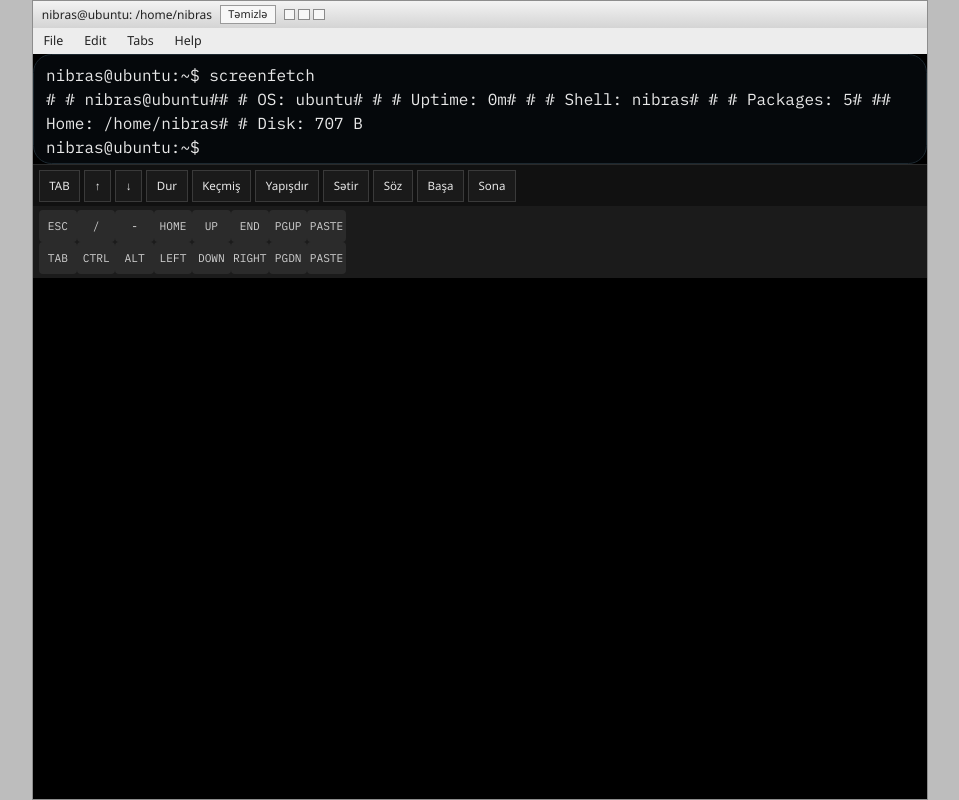
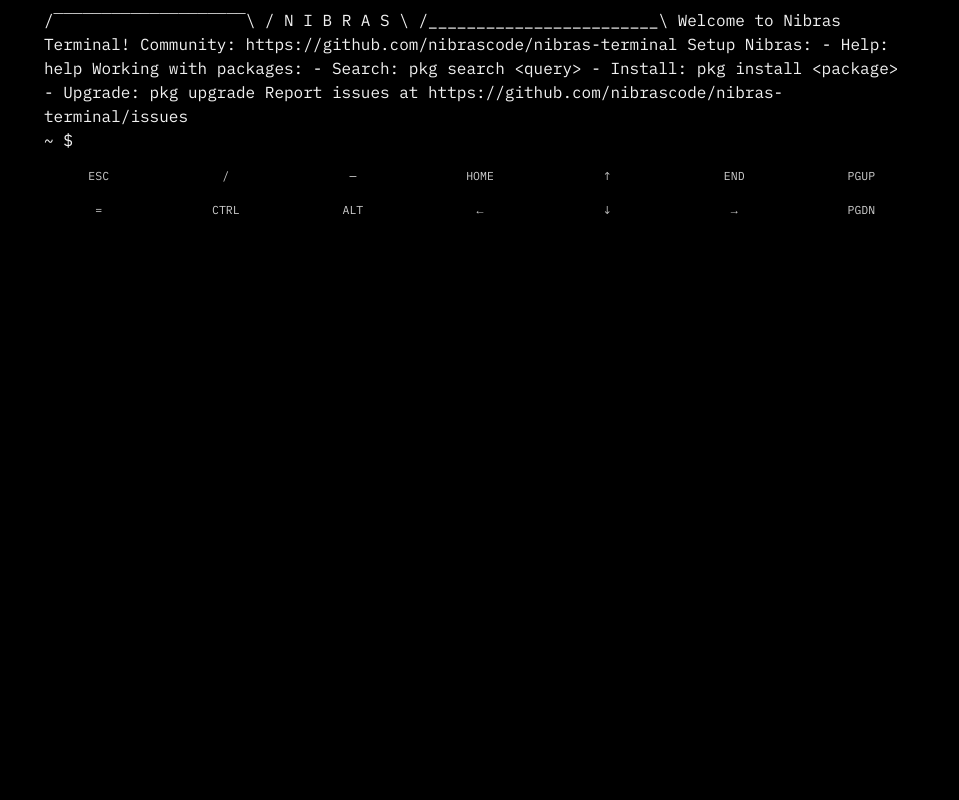
Before and after one commit to nibrascode/nibras-terminal, a React app: page web/index.html in a window 1280 px wide. Shown: the whole page, without its empty margins (160-1119 px from the left). Built offline with nearby package versions, Linux system fonts and the light colour scheme.

Commit message:
Terminalı Nibras loqosu və alt düymələrlə qara ekran et

```diff
--- a/src/components/nibras-terminal.tsx
+++ b/src/components/nibras-terminal.tsx
@@ -17,7 +17,6 @@ import {
   applyAnswer,
   emptySession,
   browserReady,
-  extraKeyRows,
   formatBytes,
   hydrate,
   importRepo,
@@ -25,9 +24,7 @@ import {
   isMarked,
   listHere,
   packHere,
-  prompt,
   runLine,
-  screenFetch,
   runNode,
   storeZip,
   complete,
@@ -52,11 +49,47 @@ const SSH_KEY = "nibras-terminal-ssh";
 const SIZE_KEY = "nibras-terminal-size";
 const LANG_KEY = "nibras-terminal-lang";
 
-const GREETING = "Nibras Terminal ilə çalışmağa xoş gəlmisiniz!";
-const BOOT: Line[] = [
-  { kind: "in", text: `$ echo "${GREETING}"` },
-  { kind: "out", text: GREETING },
-];
+const MOTD = `   /‾‾‾‾‾‾‾‾‾‾‾‾‾‾‾‾‾‾‾‾\\
+  /    N I B R A S      \\
+ /________________________\\
+
+Welcome to Nibras Terminal!
+
+Community:  https://github.com/nibrascode/nibras-terminal
+
+Setup Nibras:
+- Help: help
+
+Working with packages:
+- Search: pkg search <query>
+- Install: pkg install <package>
+- Upgrade: pkg upgrade
+
+Report issues at https://github.com/nibrascode/nibras-terminal/issues`;
+
+const GREETING = "Welcome to Nibras Terminal";
+const BOOT: Line[] = [{ kind: "out", text: MOTD }];
+
+const PHONE_KEYS = [
+  [
+    ["ESC", "ESC"],
+    ["/", "/"],
+    ["-", "—"],
+    ["HOME", "HOME"],
+    ["UP", "↑"],
+    ["END", "END"],
+    ["PGUP", "PGUP"],
+  ],
+  [
+    ["=", "="],
+    ["CTRL", "CTRL"],
+    ["ALT", "ALT"],
+    ["LEFT", "←"],
+    ["DOWN", "↓"],
+    ["RIGHT", "→"],
+    ["PGDN", "PGDN"],
+  ],
+] as const;
 
 declare global {
   interface Window {
@@ -291,8 +324,6 @@ export function NibrasTerminal() {
   const [hunt, setHunt] = useState("");
   const [mark, setMark] = useState("");
   const [bell, setBell] = useState(false);
-  const [bar, setBar] = useState<"" | "file" | "edit" | "tabs" | "help">("");
-  const [keysOn, setKeysOn] = useState(true);
   const [favs, setFavs] = useState<string[]>([]);
   const [now, setNow] = useState(() => Date.now());
   const [scriptOpen, setScriptOpen] = useState(false);
@@ -320,8 +351,8 @@ export function NibrasTerminal() {
     const loaded = browserReady(loadSession());
     setSession(loaded);
     const stored = loadLines();
-    const fresh = stored.length <= 3 && stored.some((line) => line.text.includes(GREETING) || line.text.startsWith("Nibras Terminal"));
-    setLines(fresh || !stored.length ? [{ kind: "in", text: `${prompt(loaded)} screenfetch` }, { kind: "out", text: screenFetch(loaded) }] : stored);
+    const stock = !stored.length || (stored.length <= 4 && stored.some((line) => line.text.includes(GREETING) || line.text.includes("screenfetch") || line.text.includes("#     #") || line.text.includes("Welcome to Nibras")));
+    setLines(stock ? [{ kind: "out", text: MOTD }] : stored);
     const first = Object.keys(loaded.files).sort()[0];
     if (first) setEditing(first);
     const savedSize = Number(localStorage.getItem(SIZE_KEY));
@@ -558,7 +589,7 @@ export function NibrasTerminal() {
     if (!typed || busy) return;
     const shown = visibleCommand(typed);
     const base = { ...baseSession, history: [...baseSession.history, shown].slice(-80) };
-    const lead = repl === "python" ? ">>>" : repl === "node" ? ">" : prompt(base);
+    const lead = repl === "python" ? ">>>" : repl === "node" ? ">" : `${shortPrompt(base)} $`;
     push([{ kind: "in", text: `${lead} ${shown}` }]);
     setDraft("");
     setHunt("");
@@ -691,11 +722,12 @@ export function NibrasTerminal() {
       if (next) setDraft(next);
       return;
     }
-    if (event.ctrlKey && !event.altKey) {
+    if ((event.ctrlKey || mods.ctrl) && !event.altKey) {
       const key = event.key.toLowerCase();
-      if ("rclaeuwk".includes(key)) {
+      if (key.length === 1 && "rclaeuwk".includes(key)) {
         event.preventDefault();
         ctrlAction(key);
+        setMods({ ctrl: false, alt: false });
         return;
       }
     }
@@ -853,6 +885,10 @@ export function NibrasTerminal() {
       });
       return;
     }
+    if (key.length === 1) {
+      insertText(key);
+      return;
+    }
     box.current?.focus();
   }
 
@@ -891,63 +927,10 @@ export function NibrasTerminal() {
   return (
     <div className="nt-app">
       <div className={`nt-window ${bell ? "outline outline-1 outline-[#c04040]" : ""}`}>
-        <div className="nt-caption">
-          <span className="min-w-0 flex-1 truncate">{session.user || "root"}@{session.env ?? "nibras"}: {session.cwd}</span>
-          <button className="nt-clear" type="button" onClick={() => { setBar(""); setTab("term"); submit("clear"); }}>{say(lang, "Təmizlə")}</button>
-          <span className="nt-lights" aria-hidden="true"><i /><i /><i /></span>
-        </div>
-        <div className="nt-menubar">
-          {([
-            ["file", "File"],
-            ["edit", "Edit"],
-            ["tabs", "Tabs"],
-            ["help", "Help"],
-          ] as const).map(([id, label]) => (
-            <button key={id} className={bar === id ? "on" : ""} type="button" onClick={() => setBar((value) => (value === id ? "" : id))}>{label}</button>
-          ))}
-          {bar ? (
-            <div className="nt-drop">
-              {bar === "file" ? (
-                <>
-                  <button type="button" onClick={() => { setBar(""); setTab("term"); addSlot(); }}>New Tab</button>
-                  <button type="button" onClick={() => { setBar(""); setTab("term"); submit("clear"); }}>{say(lang, "Təmizlə")}</button>
-                  <button type="button" onClick={() => { setBar(""); setTab("file"); }}>{say(lang, "Fayl")}</button>
-                  <button type="button" onClick={() => { setBar(""); setTab("pick"); }}>{say(lang, "Seçimlər")}</button>
-                  <button type="button" onClick={() => { setBar(""); setTab("term"); box.current?.focus(); }}>Terminal</button>
-                </>
-              ) : null}
-              {bar === "edit" ? (
-                <>
-                  <button type="button" onClick={() => { setBar(""); void navigator.clipboard?.writeText(shown.map((line) => line.text).join("\n")); }}>Copy</button>
-                  <button type="button" onClick={() => { setBar(""); pressKey("PASTE"); }}>Paste</button>
-                  <button type="button" onClick={() => { setBar(""); setPast((value) => !value); }}>{say(lang, "Keçmiş")}</button>
-                  <button type="button" onClick={() => { setBar(""); setKeysOn((value) => !value); }}>Keys</button>
-                </>
-              ) : null}
-              {bar === "tabs" ? (
-                <>
-                  {(slots.length ? slots : [{ name: "1" }]).map((item, index) => (
-                    <button key={`${item.name}-${index}`} type="button" onClick={() => { setBar(""); switchSlot(index); }}>{item.name}</button>
-                  ))}
-                  <button type="button" onClick={() => { setBar(""); addSlot(); }}>+</button>
-                </>
-              ) : null}
-              {bar === "help" ? (
-                <>
-                  <button type="button" onClick={() => { setBar(""); setTab("term"); submit("help"); }}>help</button>
-                  <button type="button" onClick={() => { setBar(""); setTab("term"); submit("screenfetch"); }}>screenfetch</button>
-                  {LANGS.map((code) => (
-                    <button key={code} type="button" onClick={() => { setBar(""); void pickLang(code); }}>{langBusy === code ? "…" : code}</button>
-                  ))}
-                </>
-              ) : null}
-            </div>
-          ) : null}
-        </div>
         <main className="flex min-h-0 flex-1 flex-col overflow-hidden bg-black">
           {tab === "term" ? (
-            <div className="flex min-h-0 flex-1 flex-col gap-2">
-              <div className="nt-term" onClick={() => { setBar(""); box.current?.focus(); }}>
+            <div className="flex min-h-0 flex-1 flex-col">
+              <div className="nt-term" onClick={() => box.current?.focus()}>
                 <div ref={scroller} className={`nt-screen relative z-10 bg-transparent ${sizeClass}`}>
                   {shown.length ? null : <p className="text-[#6d6d6d]">{say(lang, "tapılmadı")}</p>}
                   {shown.map((line, index) => (
@@ -958,13 +941,13 @@ export function NibrasTerminal() {
                   {busy ? <p className="text-[#8a8a8a]">{say(lang, busy)}</p> : null}
                   {copied ? <p className="text-[#8fbf8a]">{say(lang, copied)}</p> : null}
                   <form
-                    className="mt-3 flex min-h-6 items-center font-mono"
+                    className="mt-1 flex min-h-6 items-center font-mono"
                     onSubmit={(event) => {
                       event.preventDefault();
                       submit(draft);
                     }}
                   >
-                    <span className="shrink-0 text-[#e8e8e8]">{repl === "python" ? ">>> " : repl === "node" ? "> " : `${prompt(session)} `}</span>
+                    <span className="shrink-0 text-[#f2f2f2]">{repl === "python" ? ">>> " : repl === "node" ? "> " : `${shortPrompt(session)} $ `}</span>
                     {session.envVars["?"] && session.envVars["?"] !== "0" ? <span className="mr-1 text-[#ff6b6b]">{session.envVars["?"]}</span> : null}
                     <label className="sr-only" htmlFor="cmd">{say(lang, "Əmr")}</label>
                     <input
@@ -1004,35 +987,20 @@ export function NibrasTerminal() {
                 </div>
               ) : null}
               {session.server ? <iframe title="Önizləmə" className="h-28 w-full border-t border-[#222] bg-black" sandbox="" srcDoc={session.server.html} /> : null}
-              <div className="nt-phonekeys">
-                <button type="button" onClick={() => pressKey("TAB")}>TAB</button>
-                <button type="button" onClick={() => pressKey("UP")}>↑</button>
-                <button type="button" onClick={() => pressKey("DOWN")}>↓</button>
-                <button type="button" onClick={() => ctrlAction("c")}>{say(lang, "Dur")}</button>
-                <button type="button" onClick={() => ctrlAction("r")}>{say(lang, "Keçmiş")}</button>
-                <button type="button" onClick={() => pressKey("PASTE")}>{say(lang, "Yapışdır")}</button>
-                <button type="button" onClick={() => ctrlAction("u")}>{say(lang, "Sətir")}</button>
-                <button type="button" onClick={() => ctrlAction("w")}>{say(lang, "Söz")}</button>
-                <button type="button" onClick={() => ctrlAction("a")}>{say(lang, "Başa")}</button>
-                <button type="button" onClick={() => ctrlAction("e")}>{say(lang, "Sona")}</button>
-              </div>
-              {keysOn ? (
               <div className="nt-keys">
-                  {extraKeyRows(session).map((row, rowIndex) => (
-                    <div key={rowIndex} className="flex gap-1 overflow-x-auto py-0.5">
-                      {row.map((key) => {
-                        const on = (key.toUpperCase() === "CTRL" && mods.ctrl) || (key.toUpperCase() === "ALT" && mods.alt);
+                {PHONE_KEYS.map((row, rowIndex) => (
+                  <div key={rowIndex} className="nt-keyrow">
+                    {row.map(([key, label]) => {
+                      const on = (key === "CTRL" && mods.ctrl) || (key === "ALT" && mods.alt);
                       return (
                         <button key={`${rowIndex}-${key}`} className={`nt-key ${on ? "on" : ""}`} type="button" onClick={() => pressKey(key)}>
-                            {key}
+                          {label}
                         </button>
                       );
                     })}
-                      <button className="nt-key" type="button" onClick={() => pressKey("PASTE")}>PASTE</button>
                   </div>
                 ))}
               </div>
-              ) : null}
             </div>
           ) : null}
           {tab === "pick" ? (
@@ -1573,11 +1541,22 @@ function NWatermark() {
   );
 }
 
+function shortPrompt(session: Session) {
+  const home = session.home || "/root";
+  if (session.cwd === home) return "~";
+  if (session.cwd.startsWith(`${home}/`)) return `~${session.cwd.slice(home.length)}`;
+  return session.cwd;
+}
+
 function PromptMark({ text }: { text: string }) {
   return <span className="text-[#e8e8e8]">{text} </span>;
 }
 
 function paintLine(text: string, kind: "in" | "out" | "err") {
+  if (kind === "in") {
+    const dollar = text.indexOf(" $ ");
+    if (dollar >= 0 && dollar < 48) return <span className="text-[#f2f2f2]">{text}</span>;
+  }
   if (kind === "in" && (text.startsWith("$ ") || text.startsWith(">>> ") || text.startsWith("> "))) {
     const mark = text.startsWith("$ ") ? "$" : text.startsWith(">>> ") ? ">>>" : ">";
     const body = text.slice(mark.length + 1);
--- a/src/styles.css
+++ b/src/styles.css
@@ -37,8 +37,8 @@
   min-height: 100dvh;
   display: flex;
   justify-content: center;
-  background: #bdbdbd;
-  color: #e8e8e8;
+  background: #000;
+  color: #f2f2f2;
   font-family: "Segoe UI", "Helvetica Neue", sans-serif;
 }
 
@@ -49,7 +49,6 @@
   flex-direction: column;
   overflow: hidden;
   background: #000;
-  border: 1px solid #8d8d8d;
 }
 
 .nt-caption {
@@ -185,9 +184,7 @@
   min-height: 0;
   flex: 1;
   overflow: hidden;
-  border: 1px solid #1c2830;
-  border-radius: 1.15rem;
-  background: #05080b;
+  background: #000;
 }
 
 .nt-mark {
@@ -304,24 +301,27 @@
 
 .nt-keys {
   flex-shrink: 0;
-  background: #1b1b1b;
-  padding: 0.25rem 0.35rem max(0.25rem, env(safe-area-inset-bottom));
+  background: #000;
+  padding: 0.15rem 0.2rem max(0.35rem, env(safe-area-inset-bottom));
+}
+
+.nt-keyrow {
+  display: flex;
 }
 
 .nt-key {
-  height: 2rem;
-  min-width: 2.4rem;
-  flex-shrink: 0;
+  height: 2.15rem;
+  flex: 1;
   border: 0;
-  border-radius: 0.25rem;
-  background: #2b2b2b;
-  color: #d0d0d0;
+  border-radius: 0.2rem;
+  background: transparent;
+  color: #cfcfcf;
   font-family: var(--font-mono);
-  font-size: 0.7rem;
+  font-size: 0.72rem;
 }
 
 .nt-key.on {
-  background: #3d3d3d;
+  background: #242424;
   color: #fff;
 }
 
```
Lines whose indentation alone changed are shown as unchanged.
